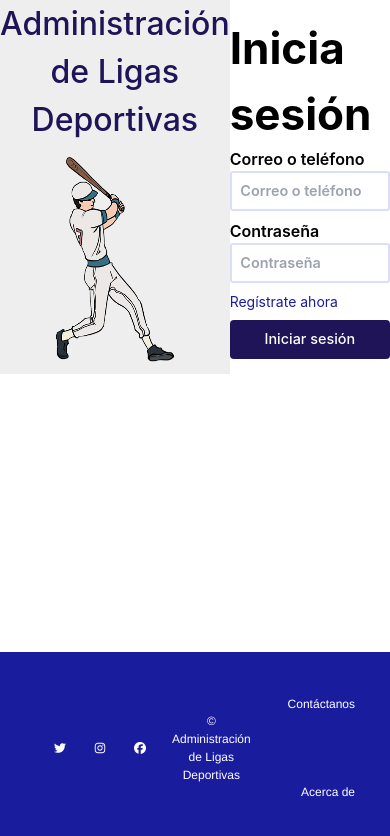
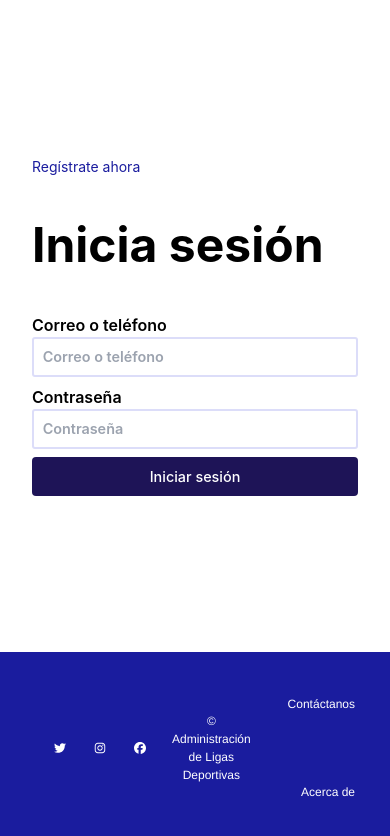
Before and after one commit to administracion-ligas-deportivas/sitio-web, a Next.js app: page /login in a window 390 px wide. Shown: the top 836 px of the page. Built offline with nearby package versions, Linux system fonts and the light colour scheme.

Commit message:
Página de Login con cambios.
Página de Login con unos mínimos detalles, como la posición
del "Regístrate ahora", pero se arreglaron casi todas las dudas que
había. Ya es responsiva y se puede usar de base para las siguientes
pantallas a realizar.

```diff
--- a/pages/login.js
+++ b/pages/login.js
@@ -13,8 +13,8 @@ function Login() {
 
   return (
     <div className="flex flex-col justify-between h-full">
-      <section className={[styles.box]}>
-        <div className={imageClasses}>
+      <section className={[styles.mainContainer]}>
+        <section className={imageClasses}>
           <h1 className={styles.titleLeague}>
             Administración de Ligas Deportivas
           </h1>
@@ -23,8 +23,22 @@ function Login() {
             width="300px"
             height="300px"
           />
-        </div>
-        <div className={[styles.container, styles.loginContainer].join(" ")}>
+        </section>
+        <main className={[styles.container, styles.loginContainer].join(" ")}>
+          <nav className={styles.navLogin}>
+            <Link
+              href="./signup"
+              passHref
+            >
+              <a
+                href="dummy-href"
+                className={styles.elementsContainerAnchor}
+              >
+                {" "}
+                Regístrate ahora{" "}
+              </a>
+            </Link>
+          </nav>
           <h1 className={styles.titlePage}>Inicia sesión</h1>
           <form
             action=""
@@ -48,23 +62,11 @@ function Login() {
                 placeholder="Contraseña"
               />
             </Label>
-            <Link
-              href="./signup"
-              passHref
-            >
-              <a
-                href="dummy-href"
-                className={styles.elementsContainerAnchor}
-              >
-                {" "}
-                Regístrate ahora{" "}
-              </a>
-            </Link>
             <Button variant="primary">
               <p>Iniciar sesión</p>
             </Button>
           </form>
-        </div>
+        </main>
       </section>
       <Footer />
     </div>
--- a/styles/LoginSignup.module.css
+++ b/styles/LoginSignup.module.css
@@ -1,21 +1,28 @@
 .titleLeague {
   color: #1e1457;
-  font-size: 32px;
+  font-size: 3em;
   font-weight: 500;
+  line-height: 1em;
   text-align: center;
 }
 
 .titlePage {
-  font-size: 44px;
+  font-size: 3em;
   font-weight: 700;
   text-align: justify;
 }
 
-.box {
+.mainContainer {
   background: #eee;
   display: flex;
+  flex: 1;
+  flex-flow: wrap;
   flex-direction: row;
   position: relative;
+}
+
+.mainContainer > * {
+  padding: 2em;
 }
 
 .div1 {
@@ -49,7 +56,6 @@ manera */
 .container {
   /* margin: 100px; */
   align-items: center;
-  display: flex;
   flex: 1;
   flex-direction: column;
   justify-content: center;
@@ -58,6 +64,8 @@ manera */
 .loginContainer {
   align-items: stretch;
   background-color: white;
+  display: flex;
+  gap: 2em;
 }
 
 .elementsContainerAnchor {
```
